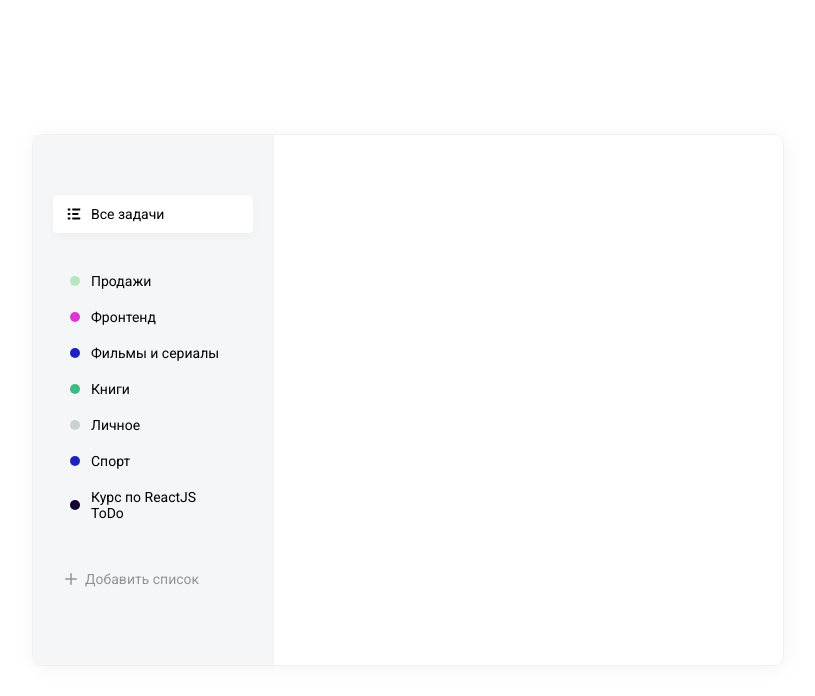
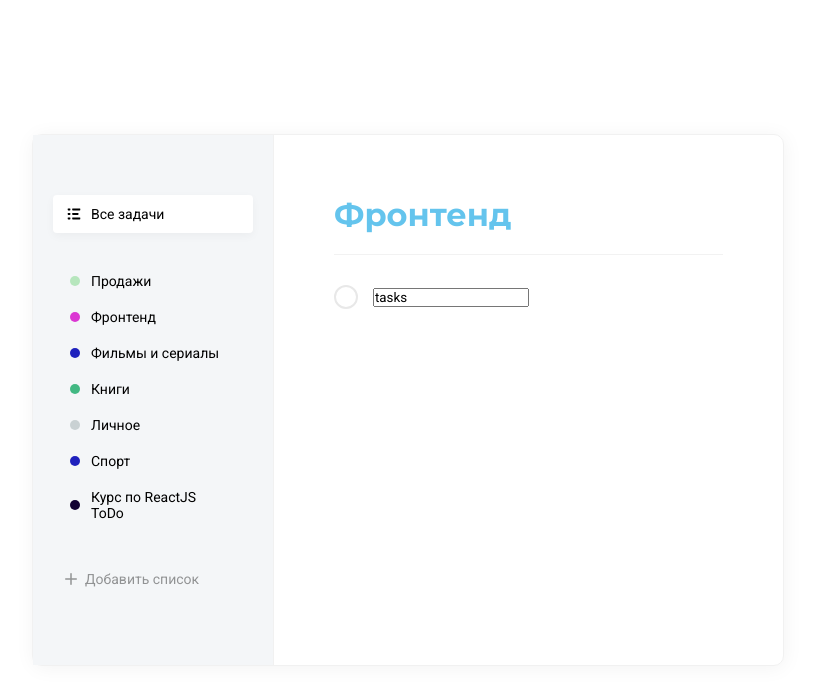
Before and after one commit to kostya-alch/todo-list-react, a React (Create React App) app: page / in a window 1280 px wide. Shown: the top 696 px of the page, without its empty margins (232-1047 px from the left). Built offline with nearby package versions, Linux system fonts and the light colour scheme.

Commit message:
add tasks component

```diff
--- a/public/index.html
+++ b/public/index.html
@@ -19,6 +19,10 @@
       href="https://fonts.googleapis.com/css2?family=Roboto:wght@400;500&display=swap"
       rel="stylesheet"
     />
+    <link
+      href="https://fonts.googleapis.com/css2?family=Montserrat:wght@700&display=swap"
+      rel="stylesheet"
+    />
   </head>
   <body>
     <noscript>You need to enable JavaScript to run this app.</noscript>
--- a/src/App.jsx
+++ b/src/App.jsx
@@ -2,6 +2,7 @@
 import AddList from './components/AddList/AddList';
 import DB from './assets/db.json'
 import List from './components/List/List';
+import Tasks from './components/Tasks/Tasks';
 
 function App() {
 
@@ -42,6 +43,7 @@
       />
     </div>
     <div className="todo__tasks">
+      <Tasks />
 
     </div>
   </div>;
--- /dev/null
+++ b/src/components/Tasks/Tasks.jsx
@@ -0,0 +1,43 @@
+import React from 'react';
+import editSvg from '../../assets/img/edit.svg';
+
+import './Tasks.scss';
+
+const Tasks = () => {
+   return (
+      <div className="tasks">
+         <h2 className="tasks__title">
+            Фронтенд
+            <img src={editSvg} alt="Edit icon" />
+         </h2>
+
+         <div className="tasks__items">
+            <div className="tasks__items-row">
+               <div className="checkbox">
+                  <input id="check" type="checkbox" />
+                  <label htmlFor="check">
+                     <svg
+                        width="11"
+                        height="8"
+                        viewBox="0 0 11 8"
+                        fill="none"
+                        xmlns="http://www.w3.org/2000/svg"
+                     >
+                        <path
+                           d="M9.29999 1.20001L3.79999 6.70001L1.29999 4.20001"
+                           stroke="#000"
+                           stroke-width="1.5"
+                           stroke-linecap="round"
+                           stroke-linejoin="round"
+                        />
+                     </svg>
+                  </label>
+               </div>
+               <input value="tasks" />
+            </div>
+         </div>
+      </div>
+   );
+};
+
+export default Tasks;
--- /dev/null
+++ b/src/components/Tasks/Tasks.scss
@@ -0,0 +1,85 @@
+.tasks {
+  &__title {
+    font-family: Montserrat;
+    font-weight: bold;
+    font-size: 32px;
+    line-height: 39px;
+    color: #64c4ed;
+    padding-bottom: 20px;
+    border-bottom: 1px solid #f2f2f2;
+
+    &:hover {
+      img {
+        opacity: 0.2;
+      }
+    }
+  }
+
+  img {
+    cursor: pointer;
+    margin-left: 15px;
+    opacity: 0;
+    &:hover {
+      opacity: 0.8;
+    }
+  }
+
+  &__items {
+    margin-top: 30px;
+    &-row {
+      display: flex;
+      align-items: center;
+      input {
+        margin-left: 15px;
+      }
+    }
+  }
+  .checkbox {
+    input {
+      display: none;
+    }
+
+    svg {
+      path {
+        stroke: #f2f2f2;
+      }
+    }
+
+    input:checked + label {
+      background-color: #4dd599;
+      border-color: #4dd599;
+
+      svg {
+        opacity: 1;
+        path {
+          stroke: #fff;
+        }
+      }
+    }
+    &:hover {
+      label {
+        background-color: #f2f2f2;
+        border-color: #f2f2f2;
+        svg {
+          opacity: 1;
+          path {
+            stroke: #b2b2b2;
+          }
+        }
+      }
+    }
+    label {
+      border: 2px solid #e8e8e8;
+      display: flex;
+      align-items: center;
+      justify-content: center;
+      border-radius: 30px;
+      width: 20px;
+      height: 20px;
+      cursor: pointer;
+      svg {
+        opacity: 0;
+      }
+    }
+  }
+}
--- a/src/index.scss
+++ b/src/index.scss
@@ -11,6 +11,7 @@
 }
 
 .todo {
+  display: flex;
   position: absolute;
   left: 50%;
   top: 50%;
@@ -30,7 +31,15 @@
     height: calc(100% - 120px);
     padding: 60px 20px;
   }
+
+  &__tasks {
+    flex: 1;
+    padding: 60px;
+  }
 }
+
+
+
 .button {
   background: #4dd599;
   border-radius: 4px;
```
